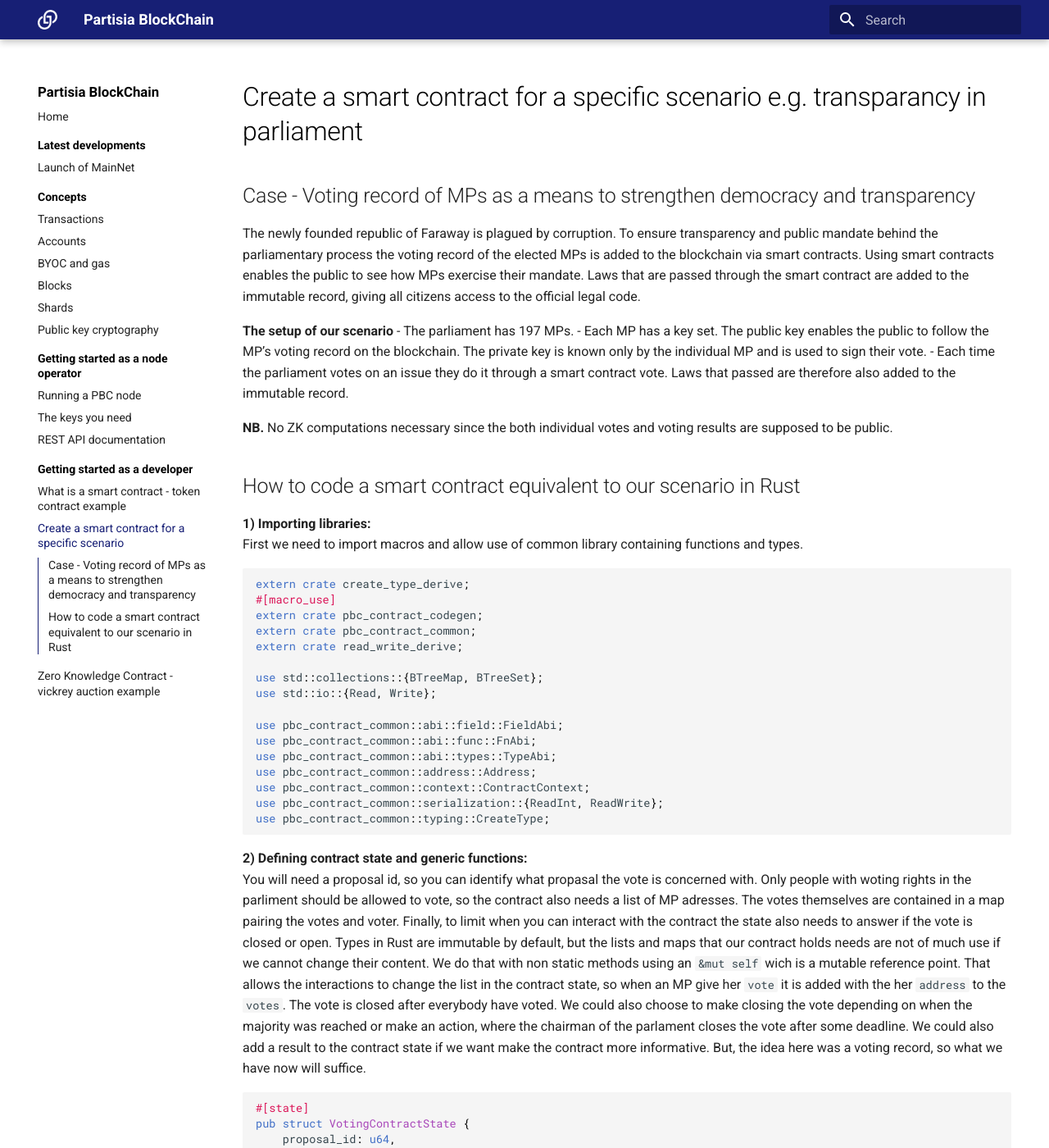
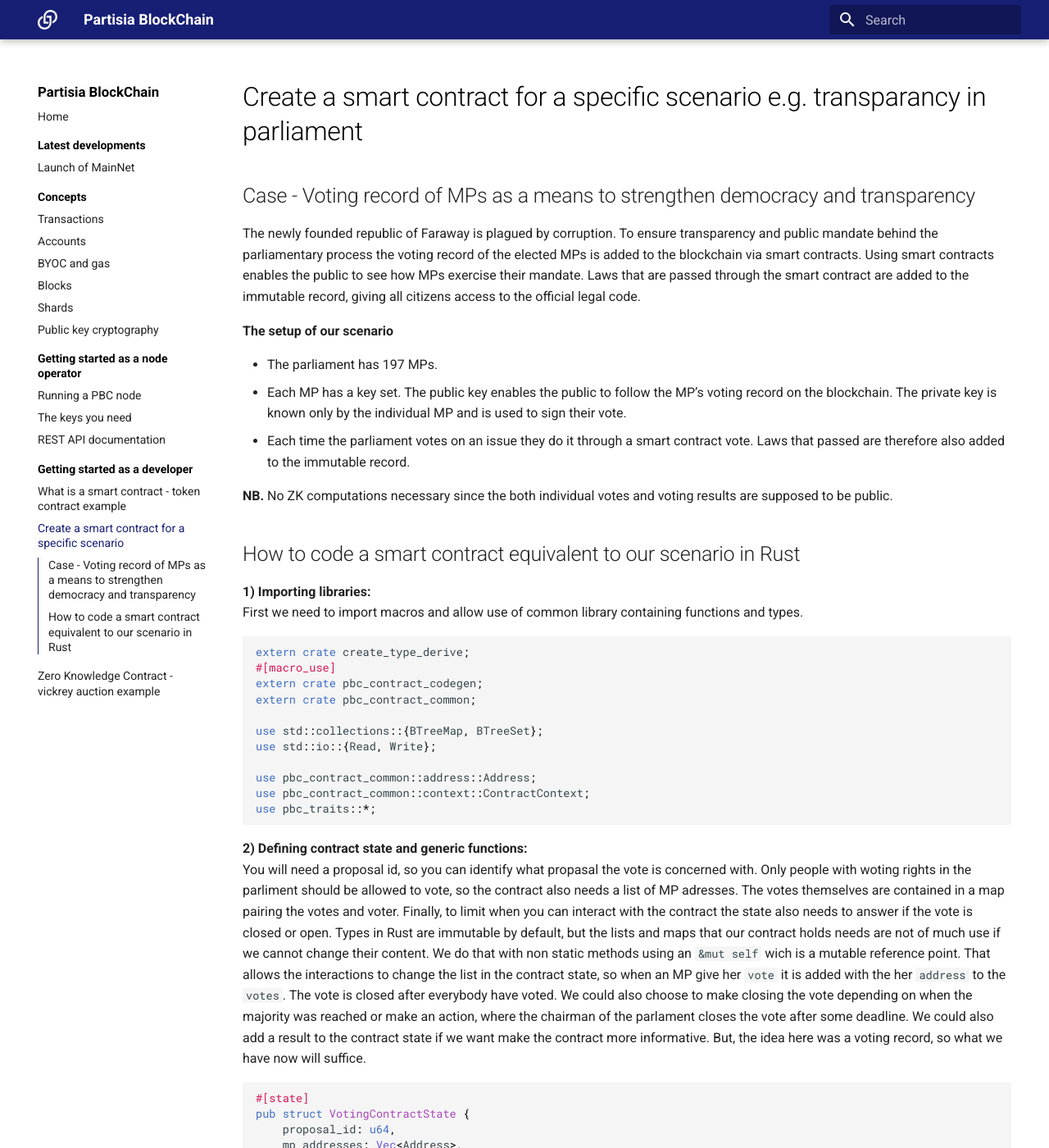
Before and after one commit to 0xSero/partisia-docs, an MkDocs documentation site: the page built from docs/voting-contract.md, in a window 1280 px wide and 1400 px high. Shown: the whole window at 82% size. Built offline with MkDocs 1.6.1 and Material for MkDocs 9.7.7, drawn with Linux system fonts in a browser that asks for light colours; a script that is not in the unit is left out.

Commit message:
Fixed bullet lists and uses in contract example code.

`````diff
--- a/docs/voting-contract.md
+++ b/docs/voting-contract.md
@@ -5,6 +5,7 @@
 
 
 **The setup of our scenario**
+
 - The parliament has 197 MPs.
 - Each MP has a key set. The public key enables the public to follow the MP’s voting record on the blockchain. The private key is known only by the individual MP and is used to sign their vote.
 - Each time the parliament votes on an issue they do it through a smart contract vote. Laws that passed are therefore also added to the immutable record.
@@ -22,18 +23,13 @@
 #[macro_use]
 extern crate pbc_contract_codegen;
 extern crate pbc_contract_common;
-extern crate read_write_derive;
 
 use std::collections::{BTreeMap, BTreeSet};
 use std::io::{Read, Write};
 
-use pbc_contract_common::abi::field::FieldAbi;
-use pbc_contract_common::abi::func::FnAbi;
-use pbc_contract_common::abi::types::TypeAbi;
 use pbc_contract_common::address::Address;
 use pbc_contract_common::context::ContractContext;
-use pbc_contract_common::serialization::{ReadInt, ReadWrite};
-use pbc_contract_common::typing::CreateType;
+use pbc_traits::*;
 ````
 
 **2) Defining contract state and generic functions:**
@@ -85,13 +81,13 @@
         votes: BTreeMap::new(),
         closed: 0,
     }
+}
 ````
 
 **4) Defining the actions of the contract:**
 The only interaction users need to do in this case is voting. We are only allowed to vote when the vote is open and we have an MP address.
 
 ````rust
-
 #[action]
 pub fn vote(context: ContractContext, state: VotingContractState, vote: u8) -> VotingContractState {
     assert_eq!(state.closed, 0, "The poll is closed");
`````
